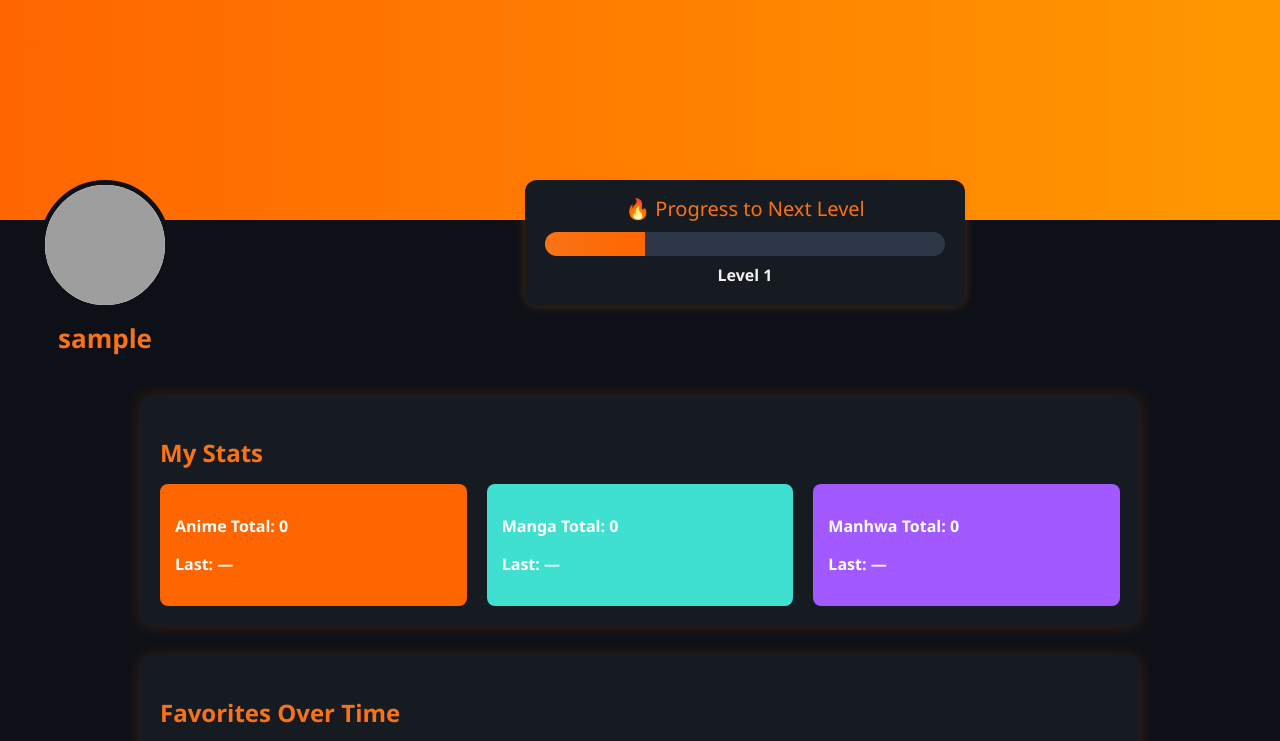
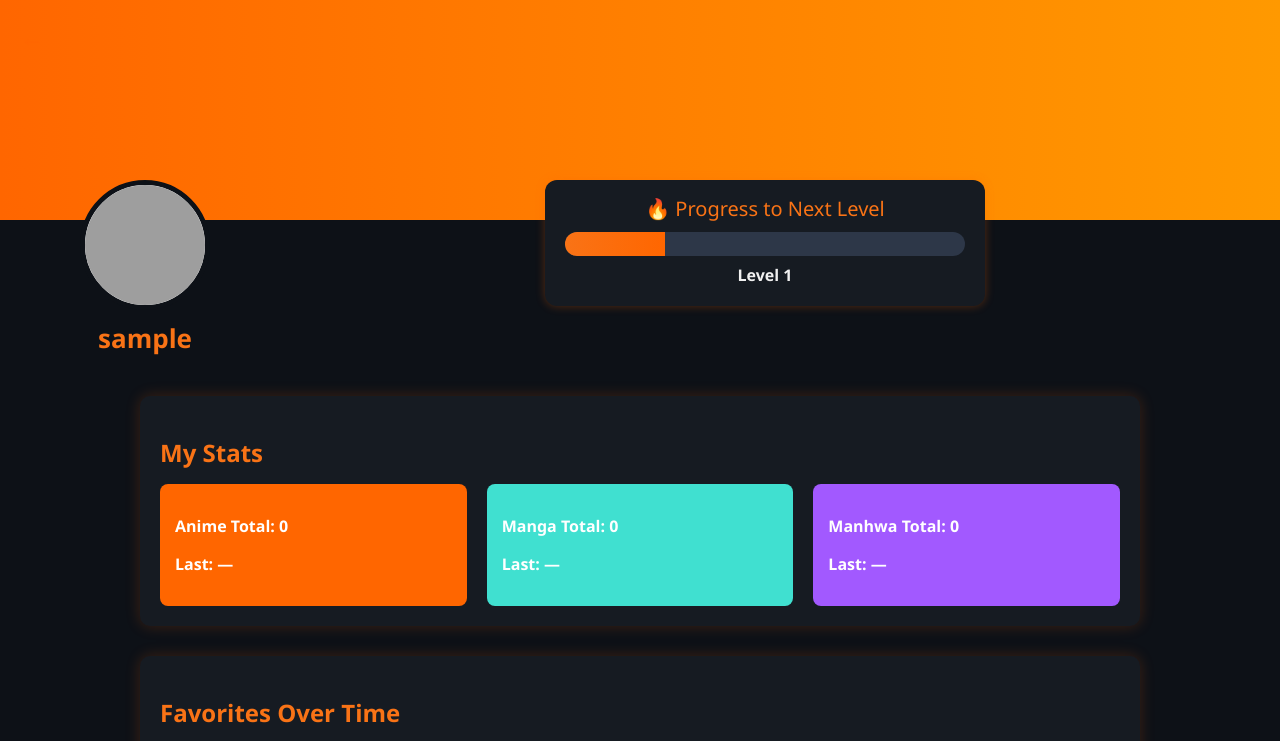
Before and after one commit to keshavkdas/anime-hub, a plain HTML site: page profile.html in a window 1280 px wide. Shown: the top 741 px of the page. Drawn offline with nearby package versions, Linux system fonts and the light colour scheme; no server answers; sample sign-in values are in the browser's storage; grey boxes are pictures that could not be loaded.

Commit message:
Update profile.html

```diff
--- a/profile.html
+++ b/profile.html
@@ -82,7 +82,7 @@
   align-items: center;
   justify-content: flex-start;
   gap: 40px;
-  margin: -60px 0 40px 40px;
+  margin: -60px 0 40px 80px;
   flex-wrap: wrap;
 }
 
```
